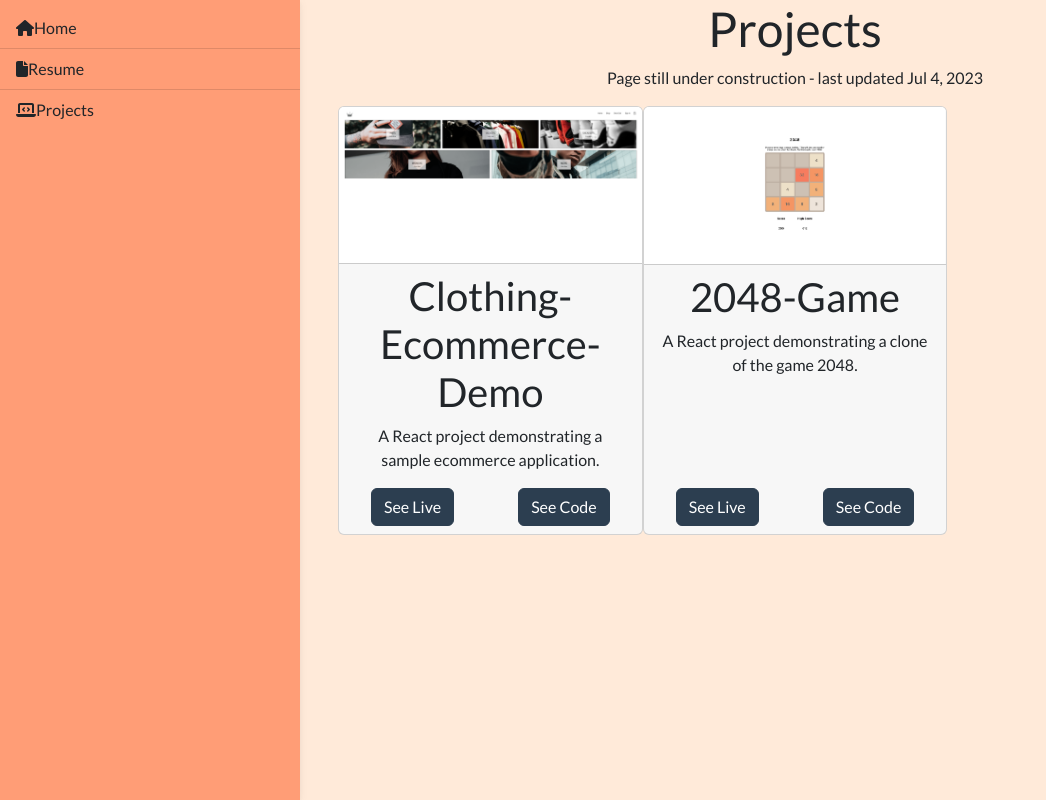
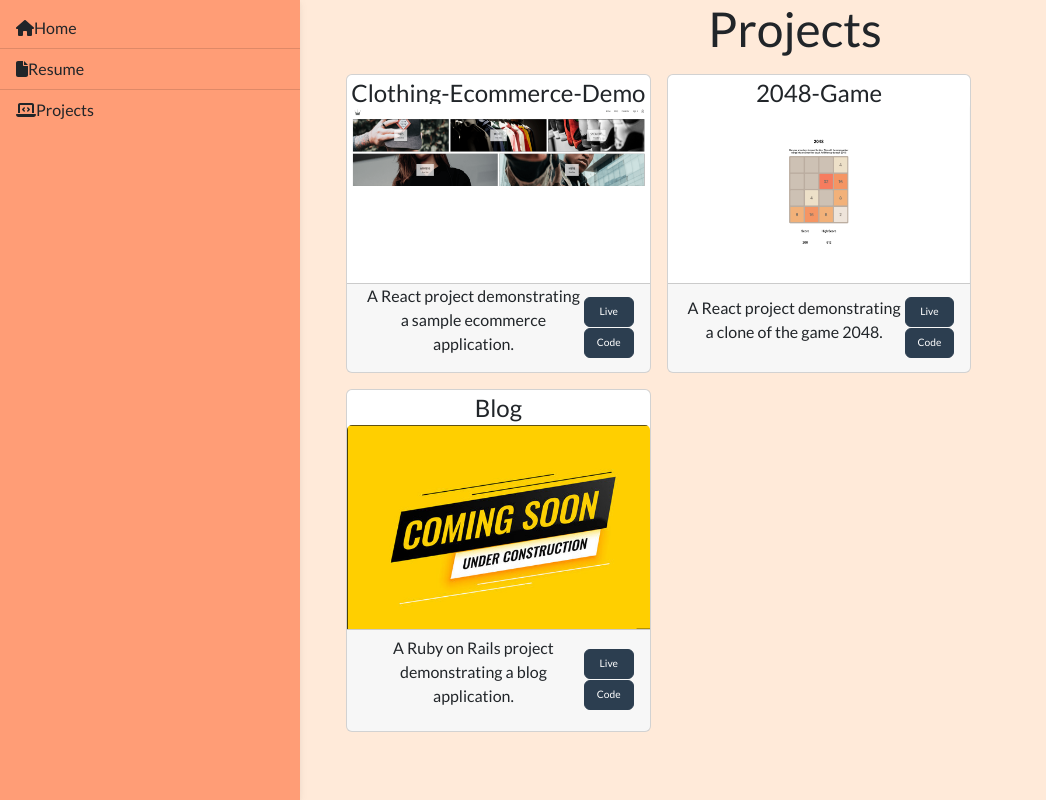
Before and after one commit to Janell-Huyck/portfolio-front-end, a React (Create React App) app: page /projects in a window 1280 px wide. Shown: the whole page, without its empty margins (0-1046 px from the left). Built offline with nearby package versions, Linux system fonts and the light colour scheme.

Commit message:
Add blog project, tweak projects page styling, added @babel/plugin-proposal-private-property-in-object to devDependencies.

```diff
--- a/package.json
+++ b/package.json
@@ -21,6 +21,9 @@
     "react-scripts": "5.0.1",
     "sass": "^1.62.1",
     "web-vitals": "^2.1.4"
+  },
+  "devDependencies": {
+    "@babel/plugin-proposal-private-property-in-object": "^7.16.7"
   },
   "scripts": {
     "start": "react-scripts start",
--- a/src/components/button/button.component.jsx
+++ b/src/components/button/button.component.jsx
@@ -1,8 +1,8 @@
 import React from "react";
 
-const Button = ({ children, ...otherProps }) => {
+const Button = ({ className="", children, ...otherProps }) => {
     return (
-        <button className="btn btn-primary" {...otherProps}>
+        <button className={`btn btn-primary ${className}`} {...otherProps}>
             {children}
         </button>
     );
--- a/src/components/projectCard/projectCard.component.jsx
+++ b/src/components/projectCard/projectCard.component.jsx
@@ -6,14 +6,14 @@ const ProjectCard = ({ project }) => {
     const { title, description, liveLink, gitHubLink, imageURL, imageAlt } = project;
     return (
         <div className="project-card card text-center h-100 d-flex flex-column">
-            <img className="card-img-top" src={imageURL} alt={imageAlt} />
-            <div className="card-footer d-flex flex-column h-100 flex-grow-1">
-                <h2>{title}</h2>
-                <p className="">{description}</p>
-                <div className="see-links">
-                    <a href={liveLink} target="_blank" rel="noopener noreferrer"><Button>See Live</Button></a>
-                    <a href={gitHubLink} target="_blank" rel="noopener noreferrer"><Button>See Code</Button></a>
-                </div>
+            <div className="project-title">{title}</div>
+            <img className="card-img-top " src={imageURL} alt={imageAlt} />
+            <div className="card-footer d-flex">
+                    <p className="project-description">{description}</p>
+                    <div className="see-links">
+                        <a href={liveLink} target="_blank" rel="noopener noreferrer"><Button className="project-button">Live</Button></a>
+                        <a href={gitHubLink} target="_blank" rel="noopener noreferrer"><Button className="project-button">Code</Button></a>
+                    </div>
             </div>
         </div>
     );
--- a/src/components/projectCard/projectCard.styles.scss
+++ b/src/components/projectCard/projectCard.styles.scss
@@ -1,7 +1,42 @@
 .see-links {
     display: flex;
+    flex-direction: column;
+    align-items: stretch;
     justify-content: space-between;
+    flex-shrink: 1;
+}
+
+.card-img-top {
+    object-fit: scale-up;
+    min-height: 60%;
+    max-height: 60%;
     width: 100%;
-    margin-top: auto;
-    padding: 0 1rem;
 }
+
+.card-footer {
+    min-height: 30%;
+    max-height: 30%;
+    align-items: center;
+    justify-content: space-between;
+}
+
+.project-card {
+    font-size: 0.6vw;
+}
+
+.project-title {
+    font-size: 1.5rem;
+    min-height: 10%;
+    max-height: 10%;
+}
+
+.project-button {
+    font-size: 0.8vw !important;
+    width: 100%;
+    margin-bottom: 0.1rem;
+}
+
+.project-description {
+    font-size: 1rem;
+
+}
--- a/src/pages/projects/projects.page.jsx
+++ b/src/pages/projects/projects.page.jsx
@@ -28,19 +28,26 @@ const Projects = () => {
             imageURL: "/images/projects/2048.png",
             imageAlt: "2048 game",
             gitHubLink: "https://github.com/Janell-Huyck/2048-game"
-        }
+        },
+        {
+            title: "Blog",
+            description: "A Ruby on Rails project demonstrating a blog application.",
+            liveLink: "https://uncutruby.com",
+            imageURL: "/images/projects/under-construction.png",
+            imageAlt: "Under Construction",
+            gitHubLink: "https://github.com/Janell-Huyck/uncut-ruby"
+        },
     ]
 
 
     return (
         <div className="projects-page">
             <h1>Projects</h1>
-            <p>Page still under construction - last updated Jul 4, 2023</p>
             <div className="projects-list container-fluid content-row">
                 <div className="row">
                     <div className="d-flex flex-wrap">
                         {projects.map((project, index) => (
-                            <div className="col-sm-6 col-lg-4 min-500" key={index}>
+                            <div className="col-sm-6 col-lg-4 h-500 m-2" key={index}>
                                 <ProjectCard project={project} />
                             </div>
                         ))}
```
Also changed, not shown: public/images/projects/under-construction.png (added), 1 other file (tests, documents, lock files or other folders).
